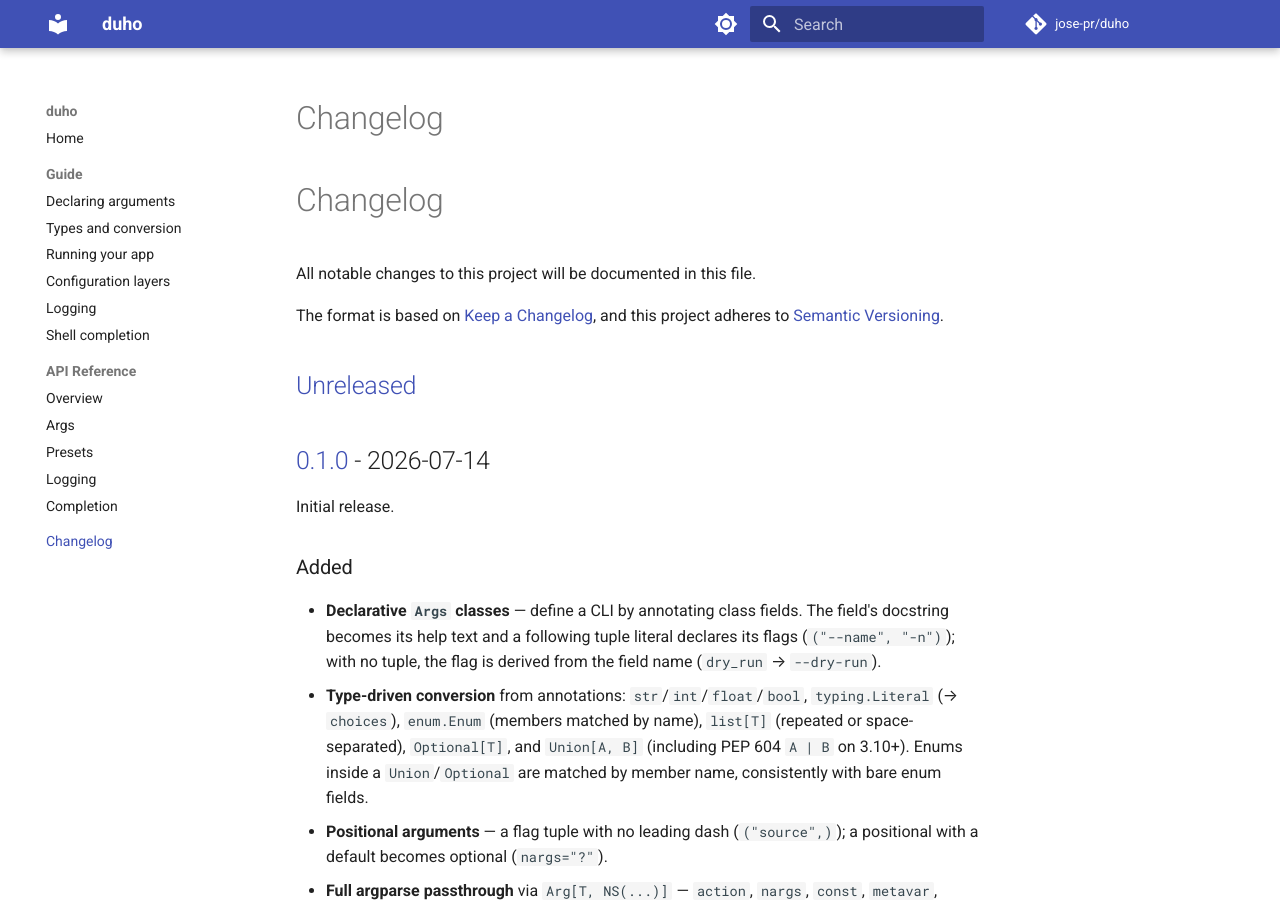
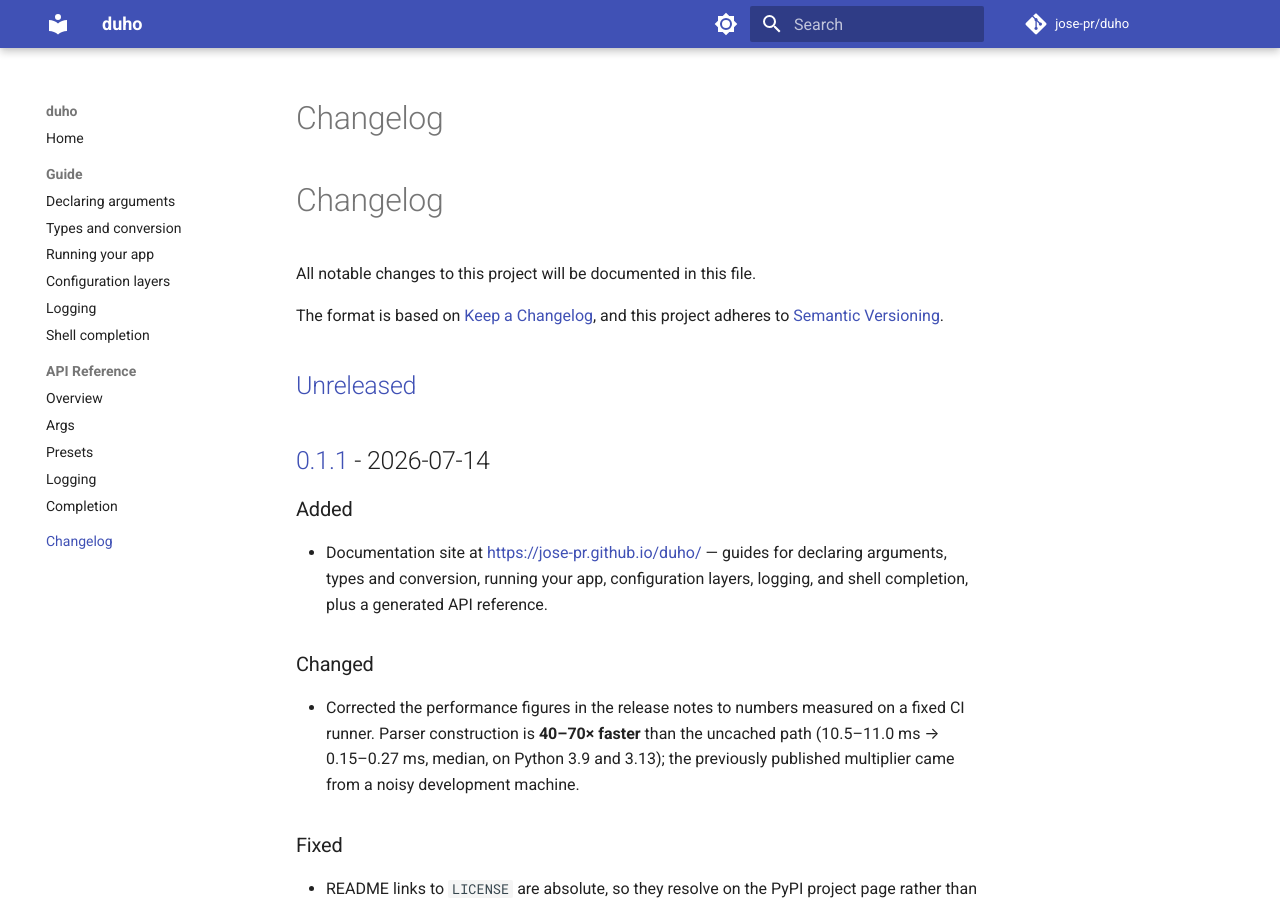
Before and after one commit to jose-pr/duho, an MkDocs documentation site: the page built from docs/changelog.md, in a window 1280 px wide and 900 px high. Built offline with MkDocs 1.6.1 and Material for MkDocs 9.7.7, drawn with Linux system fonts in a browser that asks for light colours; comment, search, counter and statistics services are not loaded; some of the changed text lies outside the part shown.

Commit message:
release: 0.1.1 — docs site, CI docs gate, corrected perf figures
Adds the MkDocs documentation site and wires a mkdocs --strict build into the
test workflow, so a docs break surfaces before a tag rather than midway through
an irreversible release. Also fixes README links that only resolved on GitHub.

```diff
--- a/CHANGELOG.md
+++ b/CHANGELOG.md
@@ -6,6 +6,26 @@ The format is based on [Keep a Changelog](https://keepachangelog.com/en/1.1.0/),
 and this project adheres to [Semantic Versioning](https://semver.org/).
 
 ## [Unreleased]
+
+## [0.1.1] - 2026-07-14
+
+### Added
+
+- Documentation site at <https://jose-pr.github.io/duho/> — guides for declaring
+  arguments, types and conversion, running your app, configuration layers,
+  logging, and shell completion, plus a generated API reference.
+
+### Changed
+
+- Corrected the performance figures in the release notes to numbers measured on
+  a fixed CI runner. Parser construction is **40–70× faster** than the uncached
+  path (10.5–11.0 ms → 0.15–0.27 ms, median, on Python 3.9 and 3.13); the
+  previously published multiplier came from a noisy development machine.
+
+### Fixed
+
+- README links to `LICENSE` are absolute, so they resolve on the PyPI project
+  page rather than 404ing.
 
 ## [0.1.0] - 2026-07-14
 
@@ -61,5 +81,6 @@ Initial release.
   logging) and `config` (TOML on Python 3.9/3.10, where `tomllib` isn't stdlib).
 - Supports Python 3.9 through 3.13.
 
-[Unreleased]: https://github.com/jose-pr/duho/compare/v0.1.0...HEAD
+[Unreleased]: https://github.com/jose-pr/duho/compare/v0.1.1...HEAD
+[0.1.1]: https://github.com/jose-pr/duho/releases/tag/v0.1.1
 [0.1.0]: https://github.com/jose-pr/duho/releases/tag/v0.1.0
--- a/pyproject.toml
+++ b/pyproject.toml
@@ -4,7 +4,7 @@ build-backend = "hatchling.build"
 
 [project]
 name = "duho"
-version = "0.1.0"
+version = "0.1.1"
 authors = [{ name = "Jose A." }]
 description = "A declarative CLI framework for building command-line applications with minimal boilerplate"
 readme = "README.md"
--- a/src/duho/__init__.py
+++ b/src/duho/__init__.py
@@ -31,7 +31,7 @@ from .logging import (
 )
 from .presets import LoggingArgs
 
-__version__ = "0.1.0"
+__version__ = "0.1.1"
 
 
 def parser(cls, *args, **kwargs):
```
Also changed, not shown: README.md (+2 -1 lines), RELEASENOTES.md (+53 -1 lines), 1 other file.
